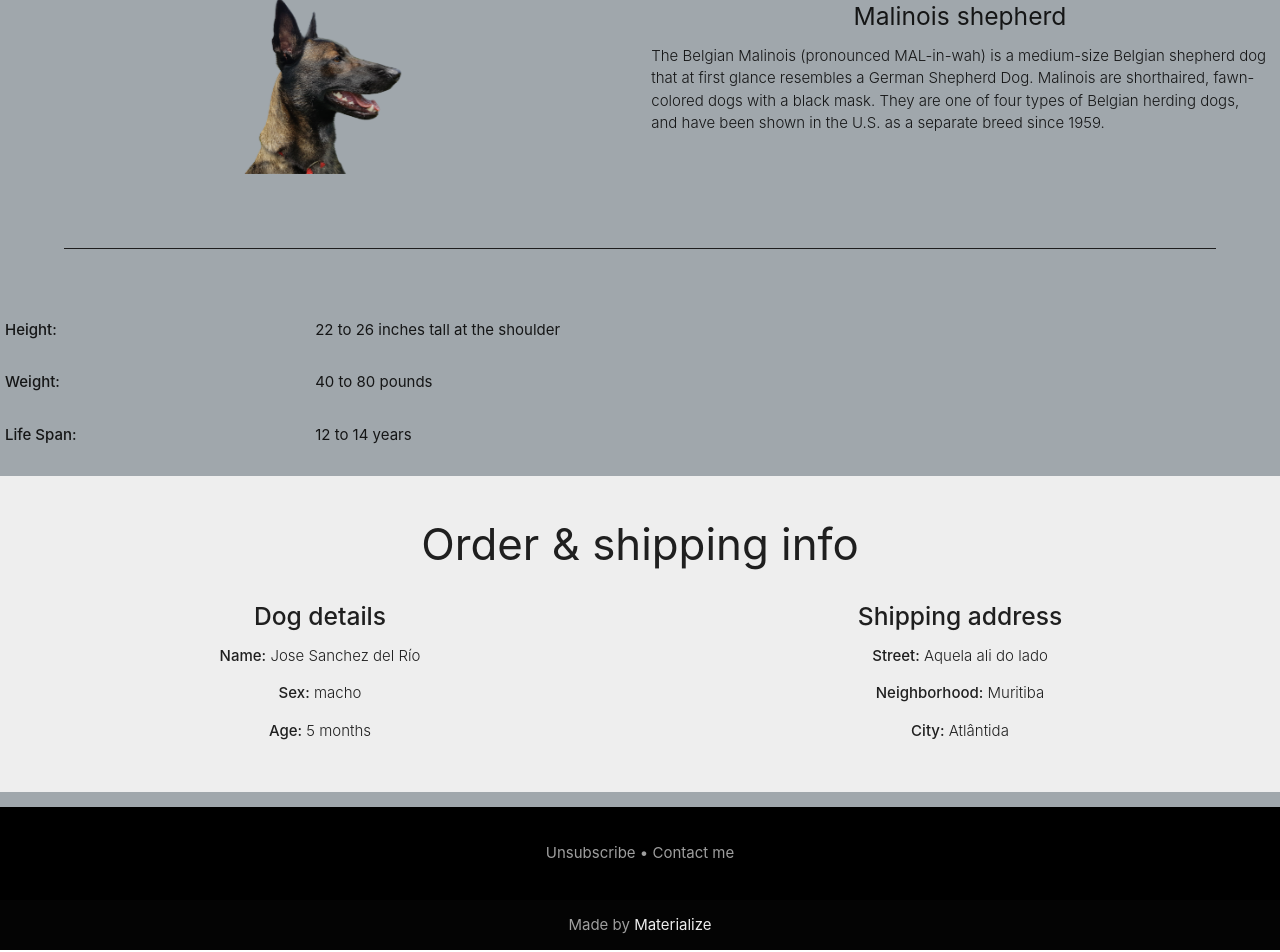
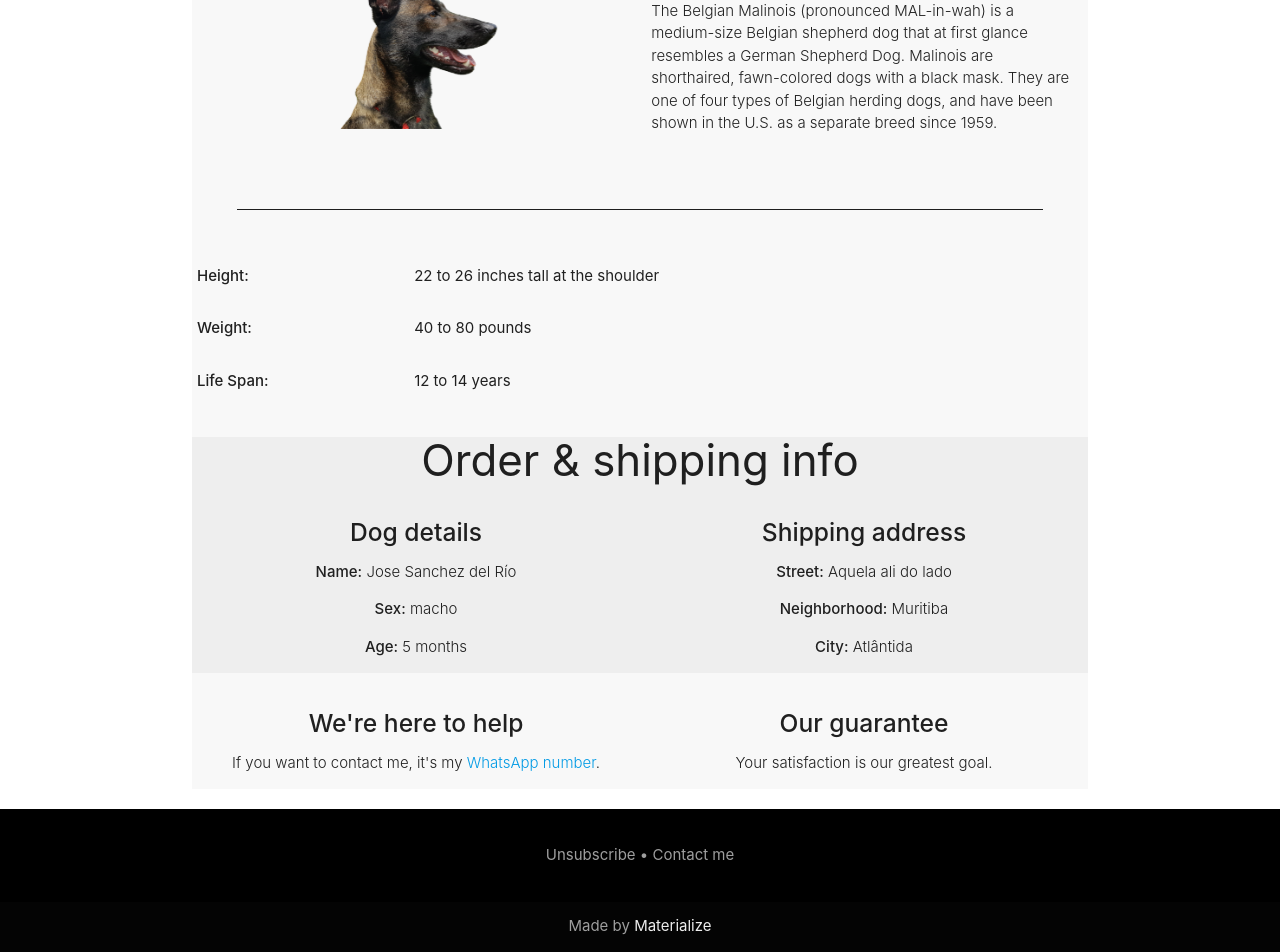
Before and after one commit to AngeloDias/ThankPage, a React (Create React App) app: page / in a window 1280 px wide. Shown: the part 997-1949 px from the top of the page. Built offline with nearby package versions, Linux system fonts and the light colour scheme.

Commit message:
feat: inserting last sub-section in ordering

```diff
--- a/src/components/OrderConfirmationComponent.js
+++ b/src/components/OrderConfirmationComponent.js
@@ -4,7 +4,7 @@ import malinois from '../images/malinois.png';
 export default function OrderConfirmationComponent() {
     return(
         <div>
-            <div className="section no-pad-bot order-message">
+            <div className="section no-pad order-message">
                 <div className="container">
                     <br></br><br></br>
 
@@ -14,15 +14,15 @@ export default function OrderConfirmationComponent() {
                             We'll let you know about the informations update.</p>
                     </div>
                     <div className="row center">
-                        <a href="" className="btn-large waves-effect waves-light black round-button">View the dog's health details</a>
+                        <a href="#" className="btn-large waves-effect waves-light black round-button">View the dog's health details</a>
                     </div>
                     <br></br><br></br>
 
                 </div>
             </div>
 
-            <div className="section order-items">
-                <div className="section">
+            <div className="container order-items">
+                <div className="section no-pad">
                     <div className="row">
                         <h3 className="center">Dog health</h3>
 
@@ -46,7 +46,7 @@ export default function OrderConfirmationComponent() {
                     <div className="line-horizontal"></div>
                 </div>
 
-                <div className="section">
+                <div className="section no-pad">
                     <div>
                         <table className="responsive-table center-table" border="0">
                             <tbody>
@@ -67,7 +67,7 @@ export default function OrderConfirmationComponent() {
                     </div>
                 </div>
 
-                <div className="section order-shipping-info">
+                <div className="section no-pad order-shipping-info">
                     <div className="row center">
                         <h3>Order & shipping info</h3>
 
@@ -90,6 +90,26 @@ export default function OrderConfirmationComponent() {
                         </div>
                     </div>
                 </div>
+
+                <div className="section no-pad">
+                    <div className="row center">
+                        <div className="col s12 m6 l6">
+                            <div>
+                                <h5><strong>We're here to help</strong></h5>
+
+                                <p className="light">If you want to contact me, it's my <a href="#">WhatsApp number</a>.</p>
+                            </div>
+                        </div>
+
+                        <div className="col s12 m6 l6">
+                            <div>
+                                <h5><strong>Our guarantee</strong></h5>
+
+                                <p className="light">Your satisfaction is our greatest goal.</p>
+                            </div>
+                        </div>
+                    </div>
+                </div>
             </div>
 
         </div>
--- a/src/index.css
+++ b/src/index.css
@@ -90,7 +90,7 @@ img {
 
 .order-items {
   /* Cinza escuro: #A0A7AC */
-  background: #A0A7AC;
+  background: #F8F8F8;
 }
 
 .container-order {
```
